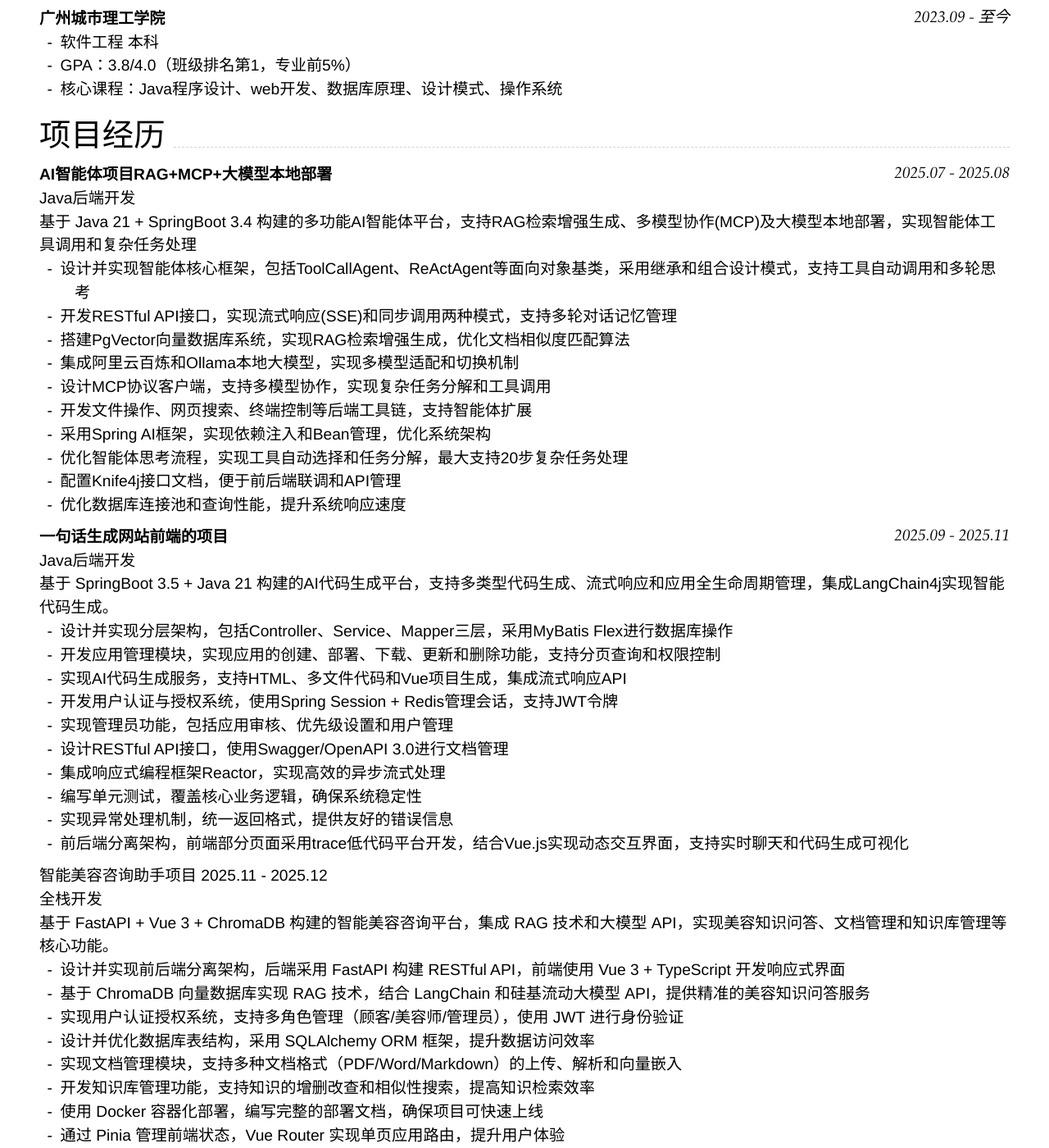
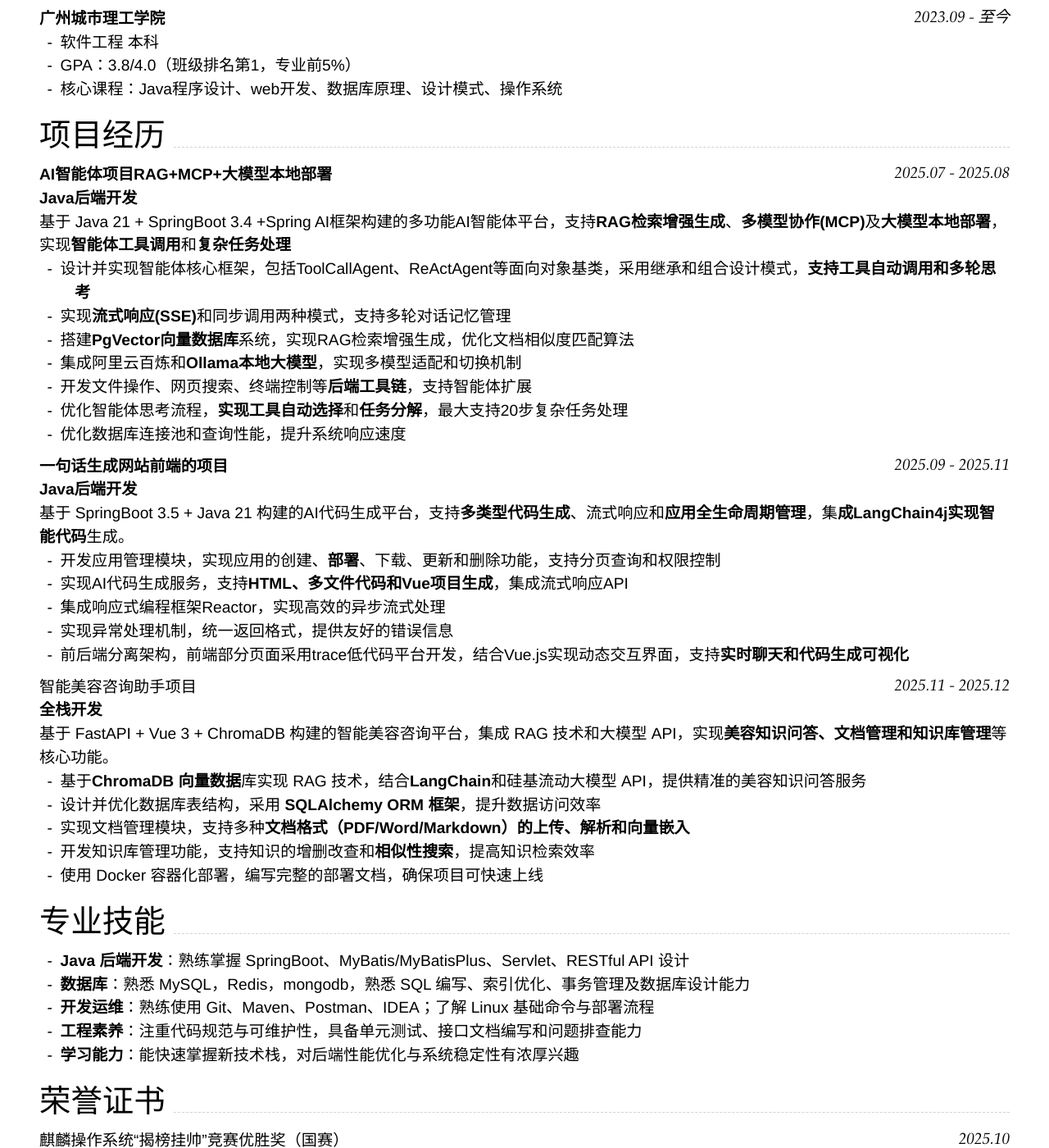
Before and after one commit to ynwelc/resume, a Jekyll site: the page built from index.md, in a window 1280 px wide and 1400 px high, scrolled down 281 px. Shown: the whole window at 82% size. Built offline with Jekyll 4.4.1, drawn with Linux system fonts in a browser that asks for light colours; nearby versions of some CDN libraries; some of the changed text lies outside the part shown.

Commit message:
更新简历

```diff
--- a/index.md
+++ b/index.md
@@ -32,52 +32,41 @@ Supported arguments:
 
 ### **AI智能体项目RAG+MCP+大模型本地部署** `2025.07 - 2025.08`
 
-Java后端开发
+**Java后端开发**
 
-基于 Java 21 + SpringBoot 3.4 构建的多功能AI智能体平台，支持RAG检索增强生成、多模型协作(MCP)及大模型本地部署，实现智能体工具调用和复杂任务处理
+基于 Java 21 + SpringBoot 3.4 +Spring AI框架构建的多功能AI智能体平台，支持**RAG检索增强生成**、**多模型协作(MCP)**及**大模型本地部署**，实现**智能体工具调用**和**复杂任务处理**
 
-- 设计并实现智能体核心框架，包括ToolCallAgent、ReActAgent等面向对象基类，采用继承和组合设计模式，支持工具自动调用和多轮思考
-- 开发RESTful API接口，实现流式响应(SSE)和同步调用两种模式，支持多轮对话记忆管理
-- 搭建PgVector向量数据库系统，实现RAG检索增强生成，优化文档相似度匹配算法
-- 集成阿里云百炼和Ollama本地大模型，实现多模型适配和切换机制
-- 设计MCP协议客户端，支持多模型协作，实现复杂任务分解和工具调用
-- 开发文件操作、网页搜索、终端控制等后端工具链，支持智能体扩展
-- 采用Spring AI框架，实现依赖注入和Bean管理，优化系统架构
-- 优化智能体思考流程，实现工具自动选择和任务分解，最大支持20步复杂任务处理
-- 配置Knife4j接口文档，便于前后端联调和API管理
+- 设计并实现智能体核心框架，包括ToolCallAgent、ReActAgent等面向对象基类，采用继承和组合设计模式，**支持工具自动调用和多轮思考**
+- 实现**流式响应(SSE)**和同步调用两种模式，支持多轮对话记忆管理
+- 搭建**PgVector向量数据库**系统，实现RAG检索增强生成，优化文档相似度匹配算法
+- 集成阿里云百炼和**Ollama本地大模型**，实现多模型适配和切换机制
+- 开发文件操作、网页搜索、终端控制等**后端工具链**，支持智能体扩展
+- 优化智能体思考流程，**实现工具自动选择**和**任务分解**，最大支持20步复杂任务处理
 - 优化数据库连接池和查询性能，提升系统响应速度
 
 ### **一句话生成网站前端的项目** `2025.09 - 2025.11`
 
-Java后端开发
+**Java后端开发**
 
-基于 SpringBoot 3.5 + Java 21 构建的AI代码生成平台，支持多类型代码生成、流式响应和应用全生命周期管理，集成LangChain4j实现智能代码生成。
+基于 SpringBoot 3.5 + Java 21 构建的AI代码生成平台，支持**多类型代码生成**、流式响应和**应用全生命周期管理**，集**成LangChain4j实现智能代码**生成。
 
-- 设计并实现分层架构，包括Controller、Service、Mapper三层，采用MyBatis Flex进行数据库操作
-- 开发应用管理模块，实现应用的创建、部署、下载、更新和删除功能，支持分页查询和权限控制
-- 实现AI代码生成服务，支持HTML、多文件代码和Vue项目生成，集成流式响应API
-- 开发用户认证与授权系统，使用Spring Session + Redis管理会话，支持JWT令牌
-- 实现管理员功能，包括应用审核、优先级设置和用户管理
-- 设计RESTful API接口，使用Swagger/OpenAPI 3.0进行文档管理
+- 开发应用管理模块，实现应用的创建、**部署**、下载、更新和删除功能，支持分页查询和权限控制
+- 实现AI代码生成服务，支持**HTML、多文件代码和Vue项目生成**，集成流式响应API
 - 集成响应式编程框架Reactor，实现高效的异步流式处理
-- 编写单元测试，覆盖核心业务逻辑，确保系统稳定性
 - 实现异常处理机制，统一返回格式，提供友好的错误信息
-- 前后端分离架构，前端部分页面采用trace低代码平台开发，结合Vue.js实现动态交互界面，支持实时聊天和代码生成可视化
+- 前后端分离架构，前端部分页面采用trace低代码平台开发，结合Vue.js实现动态交互界面，支持**实时聊天和代码生成可视化**
 
-### 智能美容咨询助手项目 2025.11 - 2025.12
+### 智能美容咨询助手项目 `2025.11 - 2025.12`
 
-全栈开发
+**全栈开发**
 
-基于 FastAPI + Vue 3 + ChromaDB 构建的智能美容咨询平台，集成 RAG 技术和大模型 API，实现美容知识问答、文档管理和知识库管理等核心功能。
+基于 FastAPI + Vue 3 + ChromaDB 构建的智能美容咨询平台，集成 RAG 技术和大模型 API，实现**美容知识问答、文档管理和知识库管理**等核心功能。
 
-- 设计并实现前后端分离架构，后端采用 FastAPI 构建 RESTful API，前端使用 Vue 3 + TypeScript 开发响应式界面
-- 基于 ChromaDB 向量数据库实现 RAG 技术，结合 LangChain 和硅基流动大模型 API，提供精准的美容知识问答服务
-- 实现用户认证授权系统，支持多角色管理（顾客/美容师/管理员），使用 JWT 进行身份验证
-- 设计并优化数据库表结构，采用 SQLAlchemy ORM 框架，提升数据访问效率
-- 实现文档管理模块，支持多种文档格式（PDF/Word/Markdown）的上传、解析和向量嵌入
-- 开发知识库管理功能，支持知识的增删改查和相似性搜索，提高知识检索效率
+- 基于**ChromaDB 向量数据**库实现 RAG 技术，结合**LangChain**和硅基流动大模型 API，提供精准的美容知识问答服务
+- 设计并优化数据库表结构，采用 **SQLAlchemy ORM 框架**，提升数据访问效率
+- 实现文档管理模块，支持多种**文档格式（PDF/Word/Markdown）的上传、解析和向量嵌入**
+- 开发知识库管理功能，支持知识的增删改查和**相似性搜索**，提高知识检索效率
 - 使用 Docker 容器化部署，编写完整的部署文档，确保项目可快速上线
-- 通过 Pinia 管理前端状态，Vue Router 实现单页应用路由，提升用户体验
 
 ## 专业技能
 
```
Also changed, not shown: other parts of index.md (+1 -1 lines).
